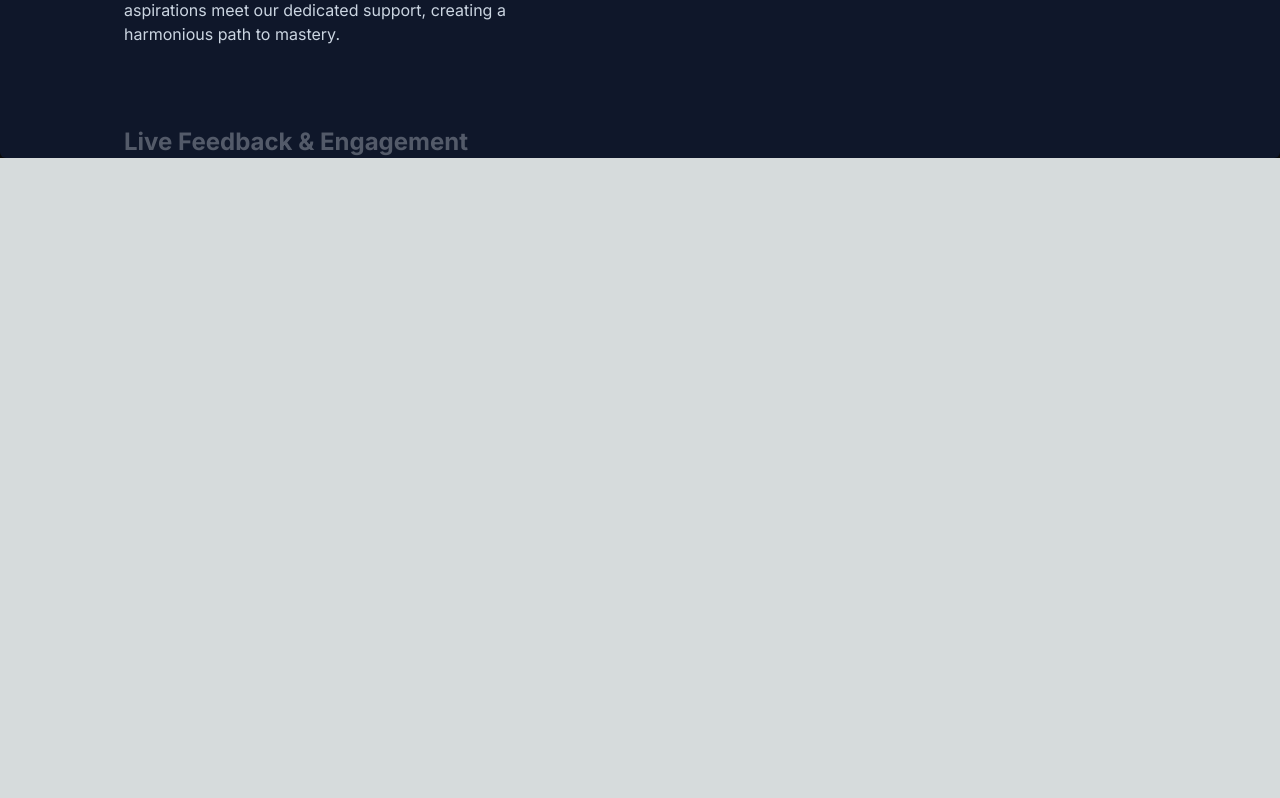
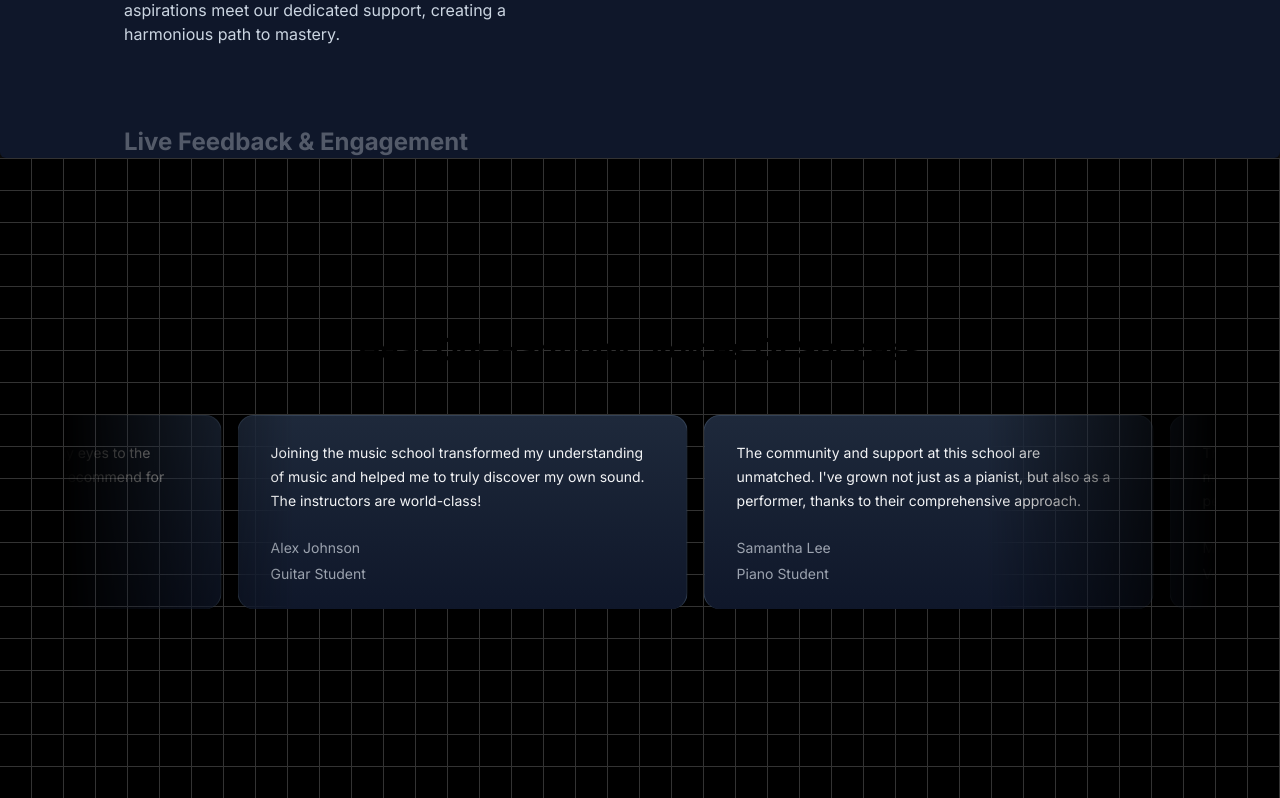
Before and after one commit to Akshat29Upadhyay/Musical, a Next.js app: page / in a window 1280 px wide. Shown: the part 1670-2468 px from the top of the page. Before the commit the page ends 1828 px from the top, so only its background shows below. Built offline with nearby package versions, Linux system fonts and the light colour scheme.

Commit message:
changes: added UI component - Testimonials

```diff
--- a/package.json
+++ b/package.json
@@ -11,6 +11,7 @@
   "dependencies": {
     "clsx": "^2.1.1",
     "framer-motion": "^11.3.8",
+    "mini-svg-data-uri": "^1.4.4",
     "next": "14.2.5",
     "react": "^18",
     "react-dom": "^18",
--- a/src/app/page.tsx
+++ b/src/app/page.tsx
@@ -1,6 +1,7 @@
 import FeaturedCourses from "@/components/FeaturedCourses";
 import HeroSection from "@/components/HeroSection";
 import WhyChooseUs from "@/components/WhyChooseUs";
+import MusicSchoolTestimonials from "@/components/MusicSchoolTestimonials"
 import Image from "next/image";
 
 export default function Home() {
@@ -9,6 +10,7 @@
       <HeroSection />
       <FeaturedCourses/>
       <WhyChooseUs />
+      <MusicSchoolTestimonials/>
     </main>
 
   );
--- /dev/null
+++ b/src/components/MusicSchoolTestimonials.tsx
@@ -0,0 +1,54 @@
+"use client"
+import {InfiniteMovingCards} from "./ui/infinite-moving-cards"
+
+const musicSchoolTestimonials = [
+    {
+      quote:
+        'Joining the music school transformed my understanding of music and helped me to truly discover my own sound. The instructors are world-class!',
+      name: 'Alex Johnson',
+      title: 'Guitar Student',
+    },
+    {
+      quote:
+        "The community and support at this school are unmatched. I've grown not just as a pianist, but also as a performer, thanks to their comprehensive approach.",
+      name: 'Samantha Lee',
+      title: 'Piano Student',
+    },
+    {
+      quote:
+        "This school offered me the tools and confidence to take my singing to the next level. I'm endlessly grateful for the personalized coaching.",
+      name: 'Michael Chen',
+      title: 'Vocal Student',
+    },
+    {
+      quote:
+        'As a violinist, finding the right mentor can be challenging, but this school matched me with a teacher who truly understands my goals and challenges.',
+      name: 'Emily Taylor',
+      title: 'Violin Student',
+    },
+    {
+      quote:
+        'The production courses here opened my eyes to the intricacies of music production. Highly recommend for any aspiring producers!',
+      name: 'Chris Morales',
+      title: 'Music Production Student',
+    },
+  ];
+
+function MusicSchoolTestimonials() {
+  return (
+    <div className="h-[40rem] w-full dark:bg-black bg-white dark:bg-grid-white/[0.2] bg-grid-black/[0.2] relative flex flex-col items-center justify-center overflow-hidden">
+      <h2 className="text-3xl font-bold text-center mb-8 z-10">Hear Our Harmony: Voices Of Success</h2>
+      <div className="flex justify-center w-full overflow-hidden px-4 sm:px-6 lg:px-8">
+        <div className="w-full max-w-6xl">
+            <InfiniteMovingCards
+                items={musicSchoolTestimonials}
+                direction="right"
+                speed="slow"
+            />
+        </div>
+      </div>
+    </div>
+  )
+}
+
+export default MusicSchoolTestimonials
--- /dev/null
+++ b/src/components/ui/infinite-moving-cards.tsx
@@ -0,0 +1,121 @@
+"use client";
+
+import { cn } from "@/utils/cn";
+import React, { useEffect, useState } from "react";
+
+export const InfiniteMovingCards = ({
+  items,
+  direction = "left",
+  speed = "fast",
+  pauseOnHover = true,
+  className,
+}: {
+  items: {
+    quote: string;
+    name: string;
+    title: string;
+  }[];
+  direction?: "left" | "right";
+  speed?: "fast" | "normal" | "slow";
+  pauseOnHover?: boolean;
+  className?: string;
+}) => {
+  const containerRef = React.useRef<HTMLDivElement>(null);
+  const scrollerRef = React.useRef<HTMLUListElement>(null);
+
+  useEffect(() => {
+    addAnimation();
+  }, []);
+  const [start, setStart] = useState(false);
+  function addAnimation() {
+    if (containerRef.current && scrollerRef.current) {
+      const scrollerContent = Array.from(scrollerRef.current.children);
+
+      scrollerContent.forEach((item) => {
+        const duplicatedItem = item.cloneNode(true);
+        if (scrollerRef.current) {
+          scrollerRef.current.appendChild(duplicatedItem);
+        }
+      });
+
+      getDirection();
+      getSpeed();
+      setStart(true);
+    }
+  }
+  const getDirection = () => {
+    if (containerRef.current) {
+      if (direction === "left") {
+        containerRef.current.style.setProperty(
+          "--animation-direction",
+          "forwards"
+        );
+      } else {
+        containerRef.current.style.setProperty(
+          "--animation-direction",
+          "reverse"
+        );
+      }
+    }
+  };
+  const getSpeed = () => {
+    if (containerRef.current) {
+      if (speed === "fast") {
+        containerRef.current.style.setProperty("--animation-duration", "20s");
+      } else if (speed === "normal") {
+        containerRef.current.style.setProperty("--animation-duration", "40s");
+      } else {
+        containerRef.current.style.setProperty("--animation-duration", "80s");
+      }
+    }
+  };
+  return (
+    <div
+      ref={containerRef}
+      className={cn(
+        "scroller relative z-20  max-w-7xl overflow-hidden  [mask-image:linear-gradient(to_right,transparent,white_20%,white_80%,transparent)]",
+        className
+      )}
+    >
+      <ul
+        ref={scrollerRef}
+        className={cn(
+          " flex min-w-full shrink-0 gap-4 py-4 w-max flex-nowrap",
+          start && "animate-scroll ",
+          pauseOnHover && "hover:[animation-play-state:paused]"
+        )}
+      >
+        {items.map((item, idx) => (
+          <li
+            className="w-[350px] max-w-full relative rounded-2xl border border-b-0 flex-shrink-0 border-slate-700 px-8 py-6 md:w-[450px]"
+            style={{
+              background:
+                "linear-gradient(180deg, var(--slate-800), var(--slate-900)",
+            }}
+            key={item.name}
+          >
+            <blockquote>
+              <div
+                aria-hidden="true"
+                className="user-select-none -z-1 pointer-events-none absolute -left-0.5 -top-0.5 h-[calc(100%_+_4px)] w-[calc(100%_+_4px)]"
+              ></div>
+              <span className=" relative z-20 text-sm leading-[1.6] text-gray-100 font-normal">
+                {item.quote}
+              </span>
+              <div className="relative z-20 mt-6 flex flex-row items-center">
+                <span className="flex flex-col gap-1">
+                  <span className=" text-sm leading-[1.6] text-gray-400 font-normal">
+                    {item.name}
+                  </span>
+                  <span className=" text-sm leading-[1.6] text-gray-400 font-normal">
+                    {item.title}
+                  </span>
+                </span>
+              </div>
+            </blockquote>
+          </li>
+        ))}
+      </ul>
+    </div>
+  );
+};
--- a/tailwind.config.ts
+++ b/tailwind.config.ts
@@ -1,5 +1,5 @@
 import type { Config } from "tailwindcss";
-
+const svgToDataUri = require("mini-svg-data-uri");
 const colors = require("tailwindcss/colors");
 const {
   default: flattenColorPalette,
@@ -15,6 +15,28 @@
     ':root': newVars,
   });
 }
+function addSvgPatterns({ matchUtilities, theme }: any) {
+  matchUtilities(
+    {
+      'bg-grid': (value: any) => ({
+        backgroundImage: `url("${svgToDataUri(
+          `<svg xmlns="http://www.w3.org/2000/svg" viewBox="0 0 32 32" width="32" height="32" fill="none" stroke="${value}"><path d="M0 .5H31.5V32"/></svg>`
+        )}")`,
+      }),
+      'bg-grid-small': (value: any) => ({
+        backgroundImage: `url("${svgToDataUri(
+          `<svg xmlns="http://www.w3.org/2000/svg" viewBox="0 0 32 32" width="8" height="8" fill="none" stroke="${value}"><path d="M0 .5H31.5V32"/></svg>`
+        )}")`,
+      }),
+      'bg-dot': (value: any) => ({
+        backgroundImage: `url("${svgToDataUri(
+          `<svg xmlns="http://www.w3.org/2000/svg" viewBox="0 0 32 32" width="16" height="16" fill="none"><circle fill="${value}" id="pattern-circle" cx="10" cy="10" r="1.6257413380501518"></circle></svg>`
+        )}")`,
+      }),
+    },
+    { values: flattenColorPalette(theme('backgroundColor')), type: 'color' }
+  );
+}
 const config: Config = {
   content: [
     "./src/pages/**/*.{js,ts,jsx,tsx,mdx}",
@@ -26,6 +48,8 @@
     extend: {
       animation: {
         spotlight: "spotlight 2s ease .75s 1 forwards",
+        scroll:
+          "scroll var(--animation-duration, 40s) var(--animation-direction, forwards) linear infinite",
       },
       keyframes: {
         spotlight: {
@@ -38,6 +62,11 @@
             transform: "translate(-50%,-40%) scale(1)",
           },
         },
+        scroll: {
+          to: {
+            transform: "translate(calc(-50% - 0.5rem))",
+          },
+        },
       },
       backgroundImage: {
         "gradient-radial": "radial-gradient(var(--tw-gradient-stops))",
@@ -46,6 +75,6 @@
       },
     },
   },
-  plugins: [addVariablesForColors],
+  plugins: [addVariablesForColors, addSvgPatterns],
 };
 export default config;
```
Also changed, not shown: 1 other file (tests, documents, lock files or other folders).
